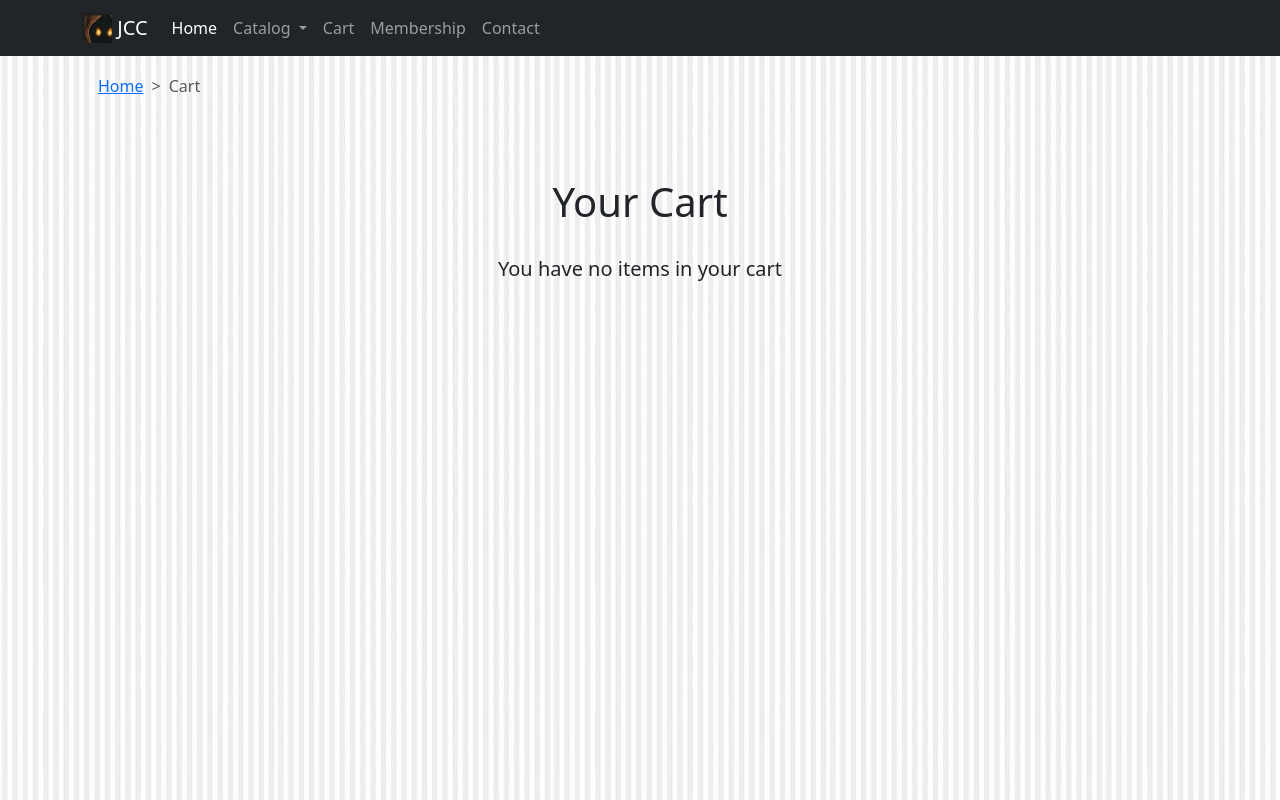
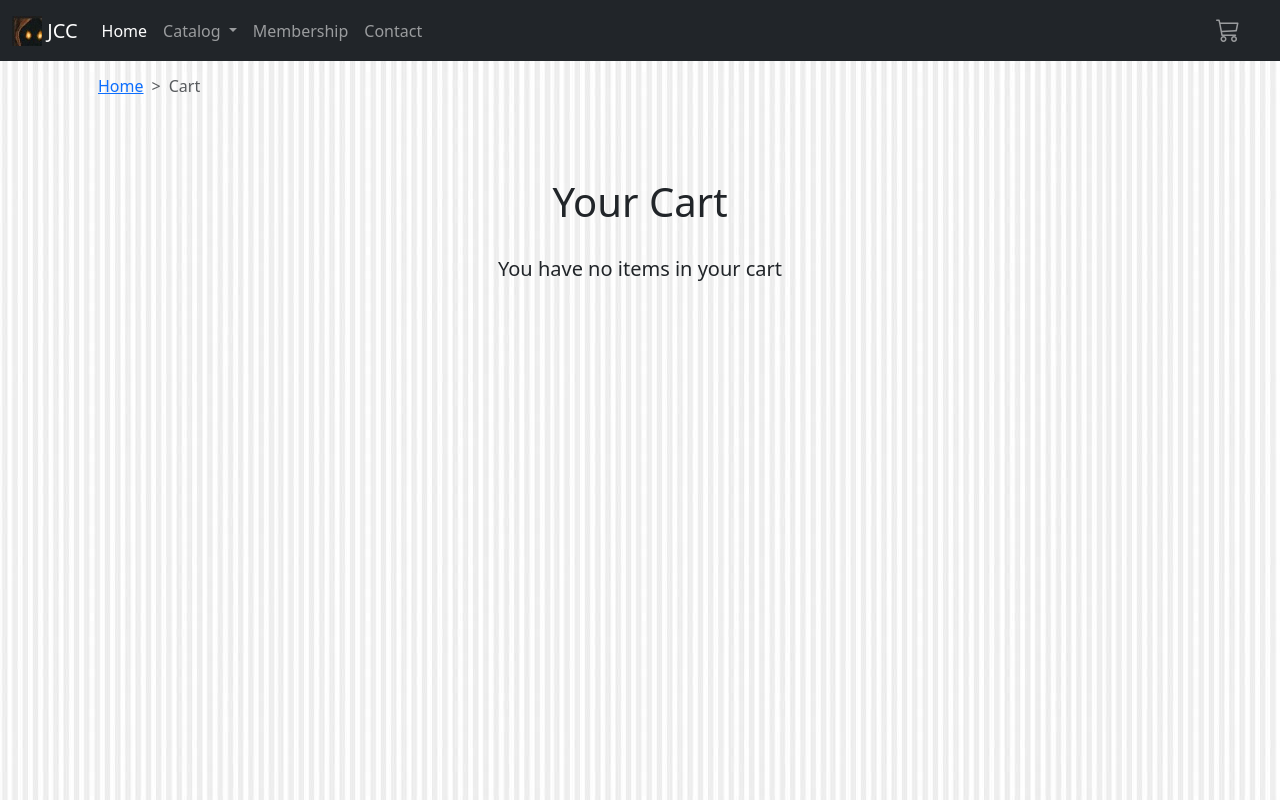
Before and after one commit to r4ndm/templates, an Angular app in the folder angular/apps/jcc/: page /cart in a window 1280 px wide. Built offline with nearby package versions, Linux system fonts and the light colour scheme.

Commit message:
shopping cart icon (#12)
Co-authored-by: Ranadeep Mukherjee <rmukherjee@slb.com>

```diff
--- a/angular/apps/jcc/angular.json
+++ b/angular/apps/jcc/angular.json
@@ -28,7 +28,7 @@
                 "input": "public"
               }
             ],
-            "styles": ["node_modules/bootstrap/dist/css/bootstrap.min.css", "src/styles.css"],
+            "styles": ["node_modules/bootstrap-icons/font/bootstrap-icons.css","node_modules/bootstrap/dist/css/bootstrap.min.css", "src/styles.css"],
             "scripts": ["node_modules/bootstrap/dist/js/bootstrap.bundle.min.js"]
           },
           "configurations": {
--- a/angular/apps/jcc/package.json
+++ b/angular/apps/jcc/package.json
@@ -20,6 +20,7 @@
     "@angular/platform-browser-dynamic": "^19.0.0",
     "@angular/router": "^19.0.0",
     "bootstrap": "^5.3.3",
+    "bootstrap-icons": "^1.11.3",
     "rxjs": "~7.8.0",
     "tslib": "^2.3.0",
     "zone.js": "~0.15.0"
--- a/angular/apps/jcc/src/app/cart-detail/cart-detail.component.html
+++ b/angular/apps/jcc/src/app/cart-detail/cart-detail.component.html
@@ -4,7 +4,7 @@
     <div class="cart-detail-item-info">
       <div class="name">{{ product.name }}</div>
       <div class="description">{{ product.description }}</div>
-      <div class="category">Part Type: {{ product.category }}</div>
+      <div class="category">Category: {{ product.category }}</div>
     </div>
   </div>
   <div class="price">
--- a/angular/apps/jcc/src/app/cart/cart.service.ts
+++ b/angular/apps/jcc/src/app/cart/cart.service.ts
@@ -37,6 +37,10 @@ export class CartService {
     }
   }
 
+  public get count(): number {
+    return this.cart.length;
+  }
+
   public getTotal(): number {
     return this.cart.reduce((prev, next) => {
       const discount = next.discount && next.discount > 0 ? 1 - next.discount / 100 : 1;
--- a/angular/apps/jcc/src/app/nav-header/nav-header.component.css
+++ b/angular/apps/jcc/src/app/nav-header/nav-header.component.css
@@ -0,0 +1,4 @@
+
+.navbar-nav {
+    margin-right: 20px;
+}
--- a/angular/apps/jcc/src/app/nav-header/nav-header.component.html
+++ b/angular/apps/jcc/src/app/nav-header/nav-header.component.html
@@ -1,12 +1,12 @@
 <nav class="navbar navbar-expand-lg navbar-dark fixed-top bg-dark bg-primary">
-  <div class="container">
+  <div class="container-fluid">
     <a class="navbar-brand" routerLink="/home">
       <img src="images/jcc-logo-small.jpg" width="30" height="30" class="d-inline-block align-top" alt="JCC Logo" />
       JCC
     </a>
 
     <div class="collapse navbar-collapse" id="navbarCollapse">
-      <ul class="nav navbar-nav mr-auto">
+      <ul class="nav navbar-nav me-auto">
         <li class="nav-item">
           <a class="nav-link active" routerLink="/home">Home</a>
         </li>
@@ -20,15 +20,22 @@
           </ul>
         </li>
         <li class="nav-item">
-          <a class="nav-link" routerLink="/cart">Cart</a>
-        </li>
-        <li class="nav-item">
           <a class="nav-link" routerLink="/membership"> Membership </a>
         </li>
         <li class="nav-item">
           <a class="nav-link" routerLink="/contact">Contact</a>
         </li>
       </ul>
+
+      <!-- Right elements -->
+      <ul class="nav navbar-nav">
+        <li class="nav-item">
+          <a class="nav-link" routerLink="/cart">
+            <i class="bi bi-cart3 h4"></i>
+            <span *ngIf="cartCount > 0" class="position-absolute bottom-50 badge badge-pill bg-danger">{{ cartCount }} </span>
+          </a>
+        </li>
+      </ul>
     </div>
   </div>
 </nav>
--- a/angular/apps/jcc/src/app/nav-header/nav-header.component.ts
+++ b/angular/apps/jcc/src/app/nav-header/nav-header.component.ts
@@ -2,6 +2,7 @@ import { Component } from '@angular/core';
 import { RouterModule } from '@angular/router';
 import { CatalogService } from '../catalog/catalog.service';
 import { CommonModule } from '@angular/common';
+import { CartService } from '../cart/cart.service';
 
 @Component({
   selector: 'app-nav-header',
@@ -10,9 +11,13 @@ import { CommonModule } from '@angular/common';
   styleUrl: './nav-header.component.css'
 })
 export class NavHeaderComponent {
-  constructor(private catalogService: CatalogService) {}
+  constructor(private cartService: CartService, private catalogService: CatalogService) {}
 
   protected get filters(): string[] {
     return this.catalogService.getCategories();
   }
+
+  protected get cartCount(): number {
+    return this.cartService.count;
+  }
 }
```
Also changed, not shown: 2 other files (tests, documents, lock files or other folders).
